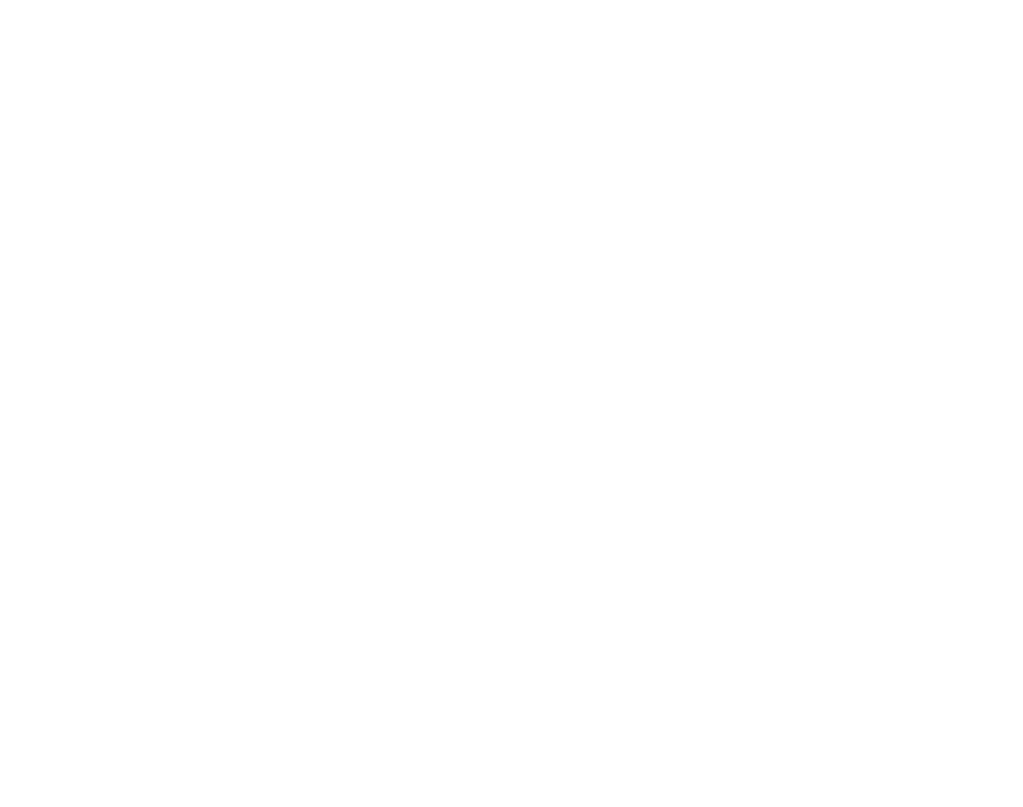
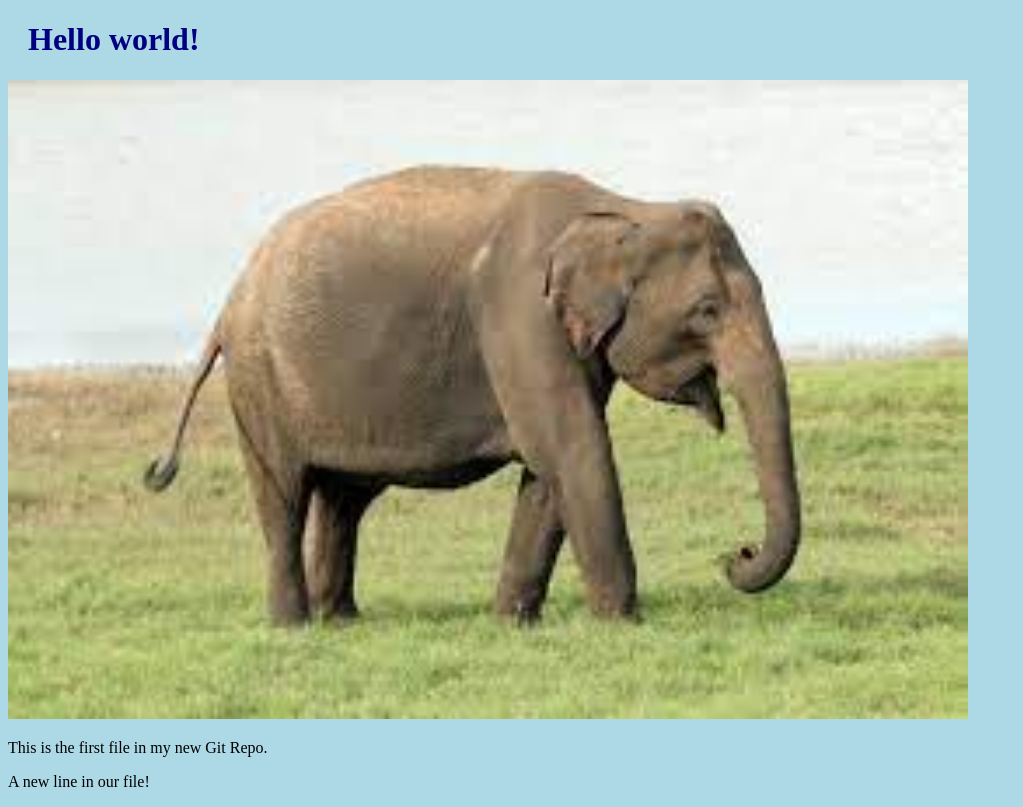
Before and after one commit to Adrianzaum/Atividade, a plain HTML site: page index.html in a window 1280 px wide. Shown: the whole page, without its empty margins (0-1023 px from the left). Drawn offline with Linux system fonts and the light colour scheme.

Commit message:
Add files via upload

```diff
--- /dev/null
+++ b/bluestyle.css
@@ -0,0 +1,8 @@
+body {
+    background-color: lightblue;
+    }
+
+    h1 {
+    color: navy;
+    margin-left: 20px;
+    }
--- a/index.html
+++ b/index.html
@@ -1,12 +1,16 @@
 <!DOCTYPE html>
-<html lang="en">
+<html>
 <head>
-    <meta charset="UTF-8">
-    <meta http-equiv="X-UA-Compatible" content="IE=edge">
-    <meta name="viewport" content="width=device-width, initial-scale=1.0">
-    <title>Document</title>
+<title>Hello World!</title>
+<link rel="stylesheet" href="bluestyle.css">
 </head>
 <body>
 
+<h1>Hello world!</h1>
+<div><img src="download.jpg" alt="Hello World from Space"
+style="width:100%;max-width:960px"></div>
+<p>This is the first file in my new Git Repo.</p>
+<p>A new line in our file!</p>
+
 </body>
 </html>
```
Also changed, not shown: download.jpg (added).
